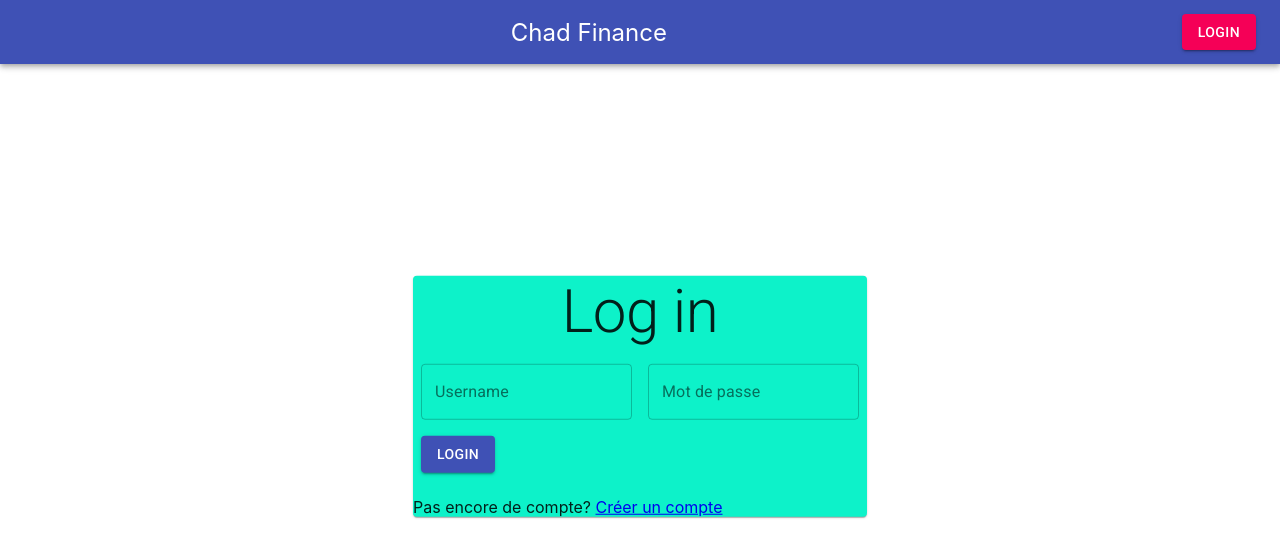
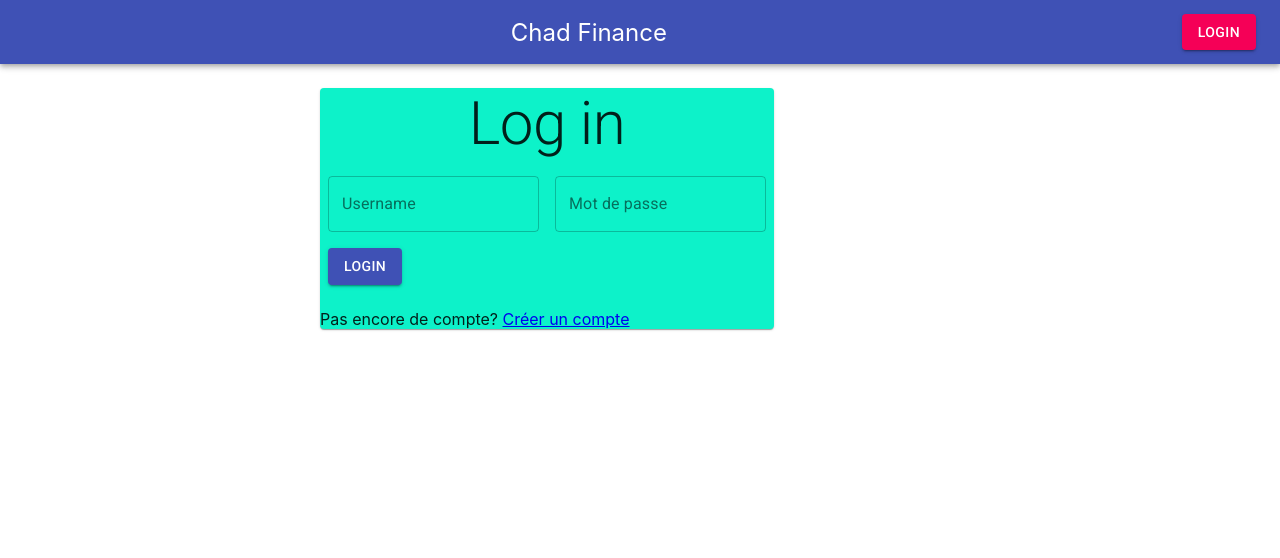
Before and after one commit to StfnC/chad-finance, a React (Create React App) app in the folder frontend/: page /login in a window 1280 px wide. Shown: the top 558 px of the page. Built offline with nearby package versions, Linux system fonts and the light colour scheme.

Commit message:
fixed the class center in app.css

```diff
--- a/frontend/src/App.css
+++ b/frontend/src/App.css
@@ -39,7 +39,6 @@
 
 .center{
   position: absolute;
-  top: 50%;
-  left: 50%;
-  transform: translate(-50%,-50%);
+  top: 10%;
+  left: 25%;
 }
```
